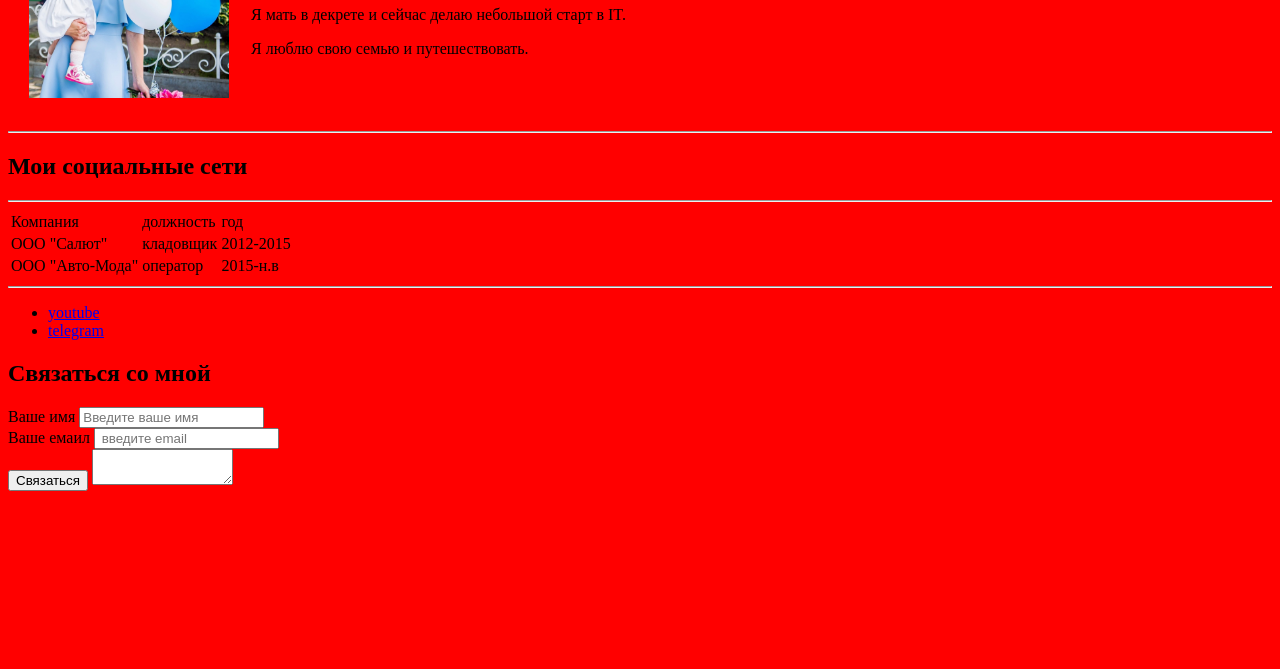
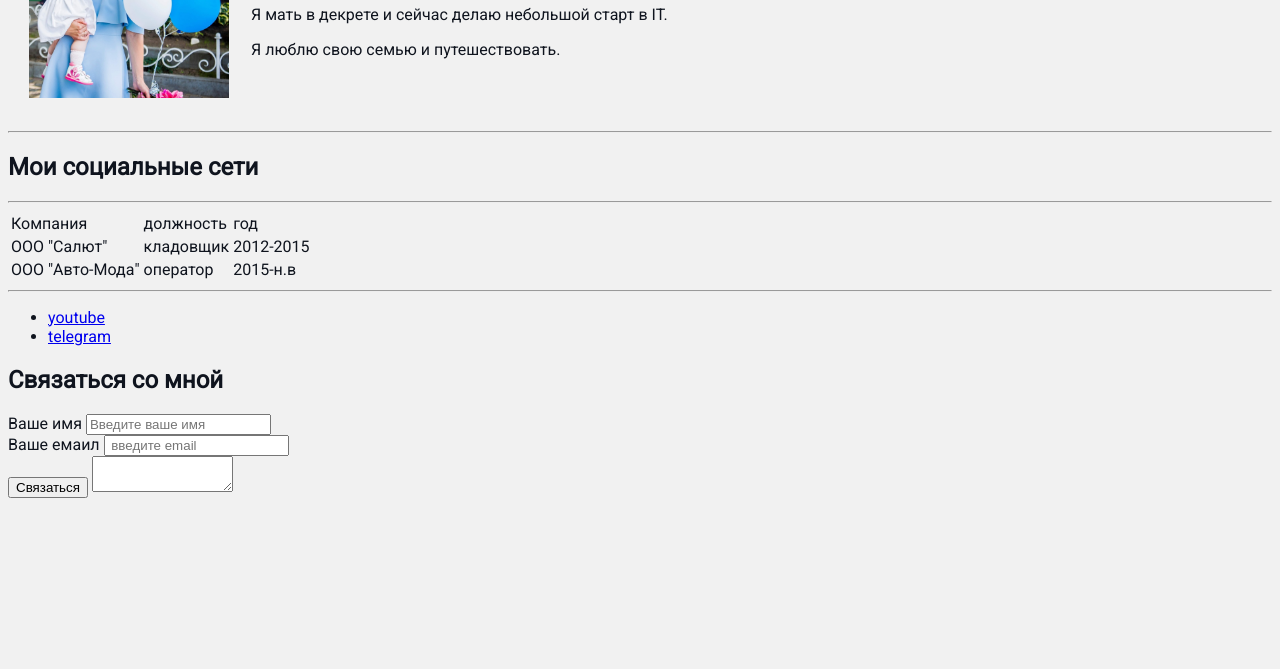
Before and after one commit to stelagaman/CVstela, a plain HTML site: page index.html in a window 1280 px wide. Shown: the part 131-800 px from the top of the page. Drawn offline with Linux system fonts and the light colour scheme.

Commit message:
added color and font

```diff
--- a/style.css
+++ b/style.css
@@ -1,3 +1,10 @@
+@import url('https://fonts.googleapis.com/css2?family=Roboto&display=swap');
+
 body {
-    background: red;
-}
+    background-color: #f1f1f1;
+    color: #0f141e;
+    font-size: 16px;
+    font-weight: normal;
+    font-family: "Roboto", sans-serif;
+
+      }
```
